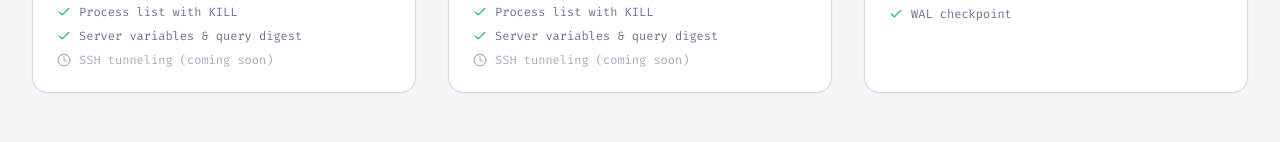
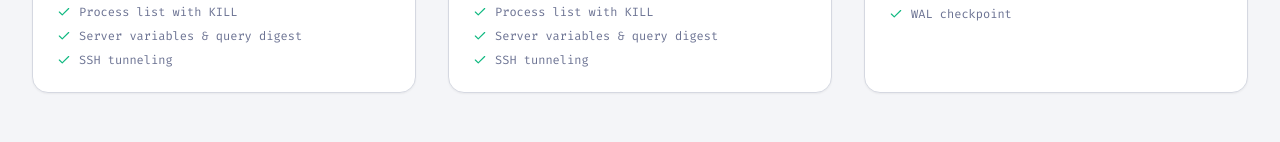
Before and after one commit to Alanaktion/zippa-db, a website: page index.html in a window 1280 px wide. Shown: the part 1900-2042 px from the top of the page. Drawn offline with nearby package versions, Linux system fonts and the light colour scheme.

Commit message:
Mark SSH tunneling as shipped (was coming soon)

```diff
--- a/index.html
+++ b/index.html
@@ -429,7 +429,7 @@
           <ul class="text-xs font-mono text-light-muted dark:text-dark-muted space-y-2">
             <li class="flex items-center gap-2"><i data-lucide="check" class="w-3.5 h-3.5 text-emerald-500"></i> Process list with KILL</li>
             <li class="flex items-center gap-2"><i data-lucide="check" class="w-3.5 h-3.5 text-emerald-500"></i> Server variables & query digest</li>
-            <li class="flex items-center gap-2 opacity-60"><i data-lucide="clock" class="w-3.5 h-3.5"></i> SSH tunneling (coming soon)</li>
+            <li class="flex items-center gap-2"><i data-lucide="check" class="w-3.5 h-3.5 text-emerald-500"></i> SSH tunneling</li>
           </ul>
         </div>
 
@@ -448,7 +448,7 @@
           <ul class="text-xs font-mono text-light-muted dark:text-dark-muted space-y-2">
             <li class="flex items-center gap-2"><i data-lucide="check" class="w-3.5 h-3.5 text-emerald-500"></i> Process list with KILL</li>
             <li class="flex items-center gap-2"><i data-lucide="check" class="w-3.5 h-3.5 text-emerald-500"></i> Server variables & query digest</li>
-            <li class="flex items-center gap-2 opacity-60"><i data-lucide="clock" class="w-3.5 h-3.5"></i> SSH tunneling (coming soon)</li>
+            <li class="flex items-center gap-2"><i data-lucide="check" class="w-3.5 h-3.5 text-emerald-500"></i> SSH tunneling</li>
           </ul>
         </div>
 
```
